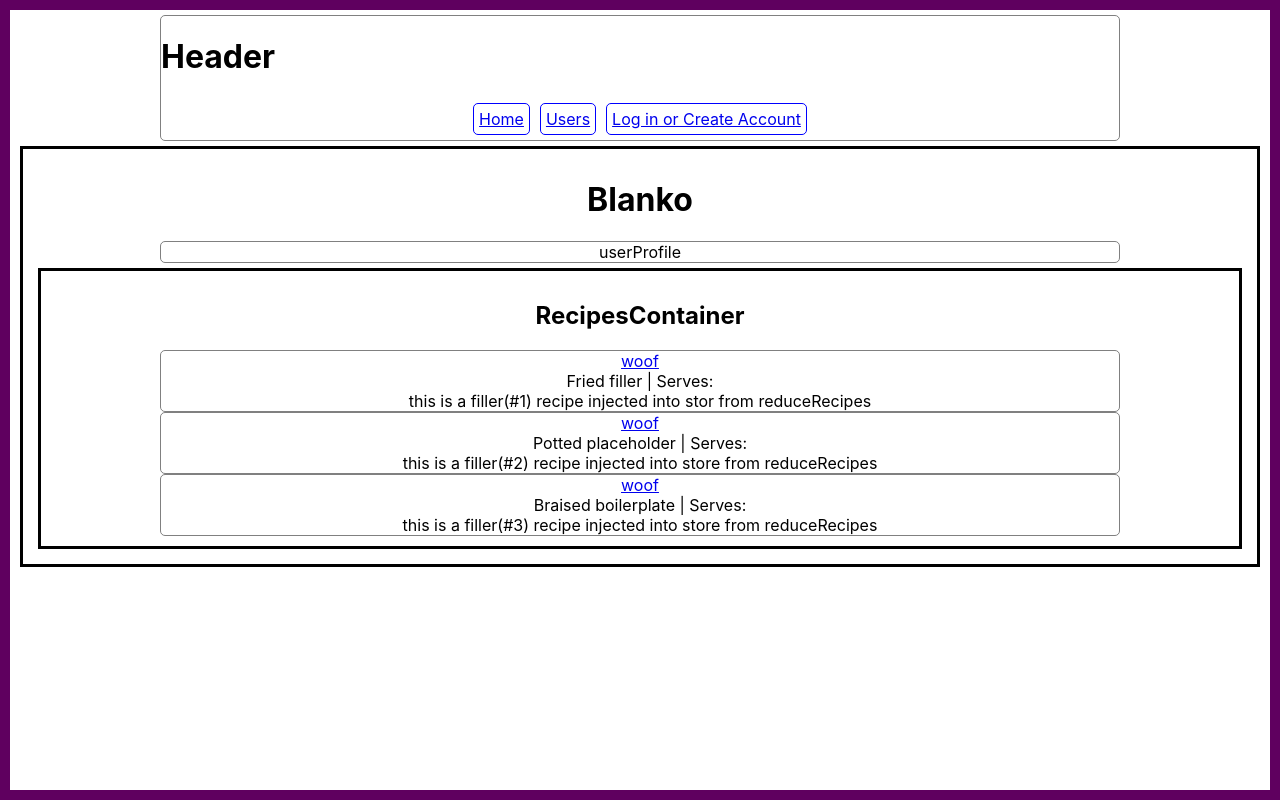
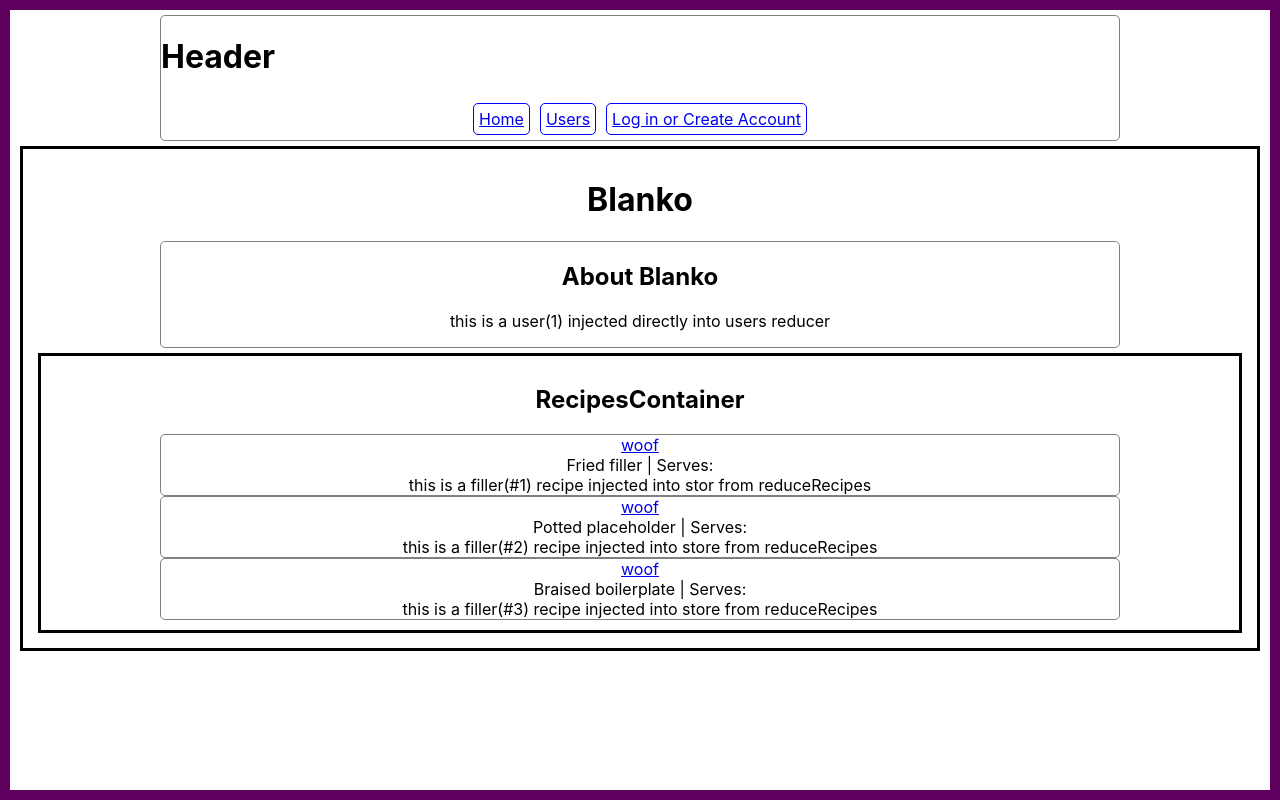
Before and after one commit to royemosby/RecipeSwap_v2, a React (Create React App) app in the folder recipe-swap-frontend/: page /users/Blanko in a window 1280 px wide. Built offline with nearby package versions, Linux system fonts and the light colour scheme.

Commit message:
Adds props to UserProfile

```diff
--- a/recipe-swap-frontend/src/users/UserProfile.js
+++ b/recipe-swap-frontend/src/users/UserProfile.js
@@ -1,8 +1,12 @@
 import React from 'react'
 
-const UserProfile = () => {
+const UserProfile = (props) => {
+  console.log(props)
   return (
-    <div className="prez">userProfile</div>
+    <div className="prez">
+      <h2>About {props.user.username}</h2>
+      <p>{props.user.about}</p>
+    </div>
   )
 }
 
```
